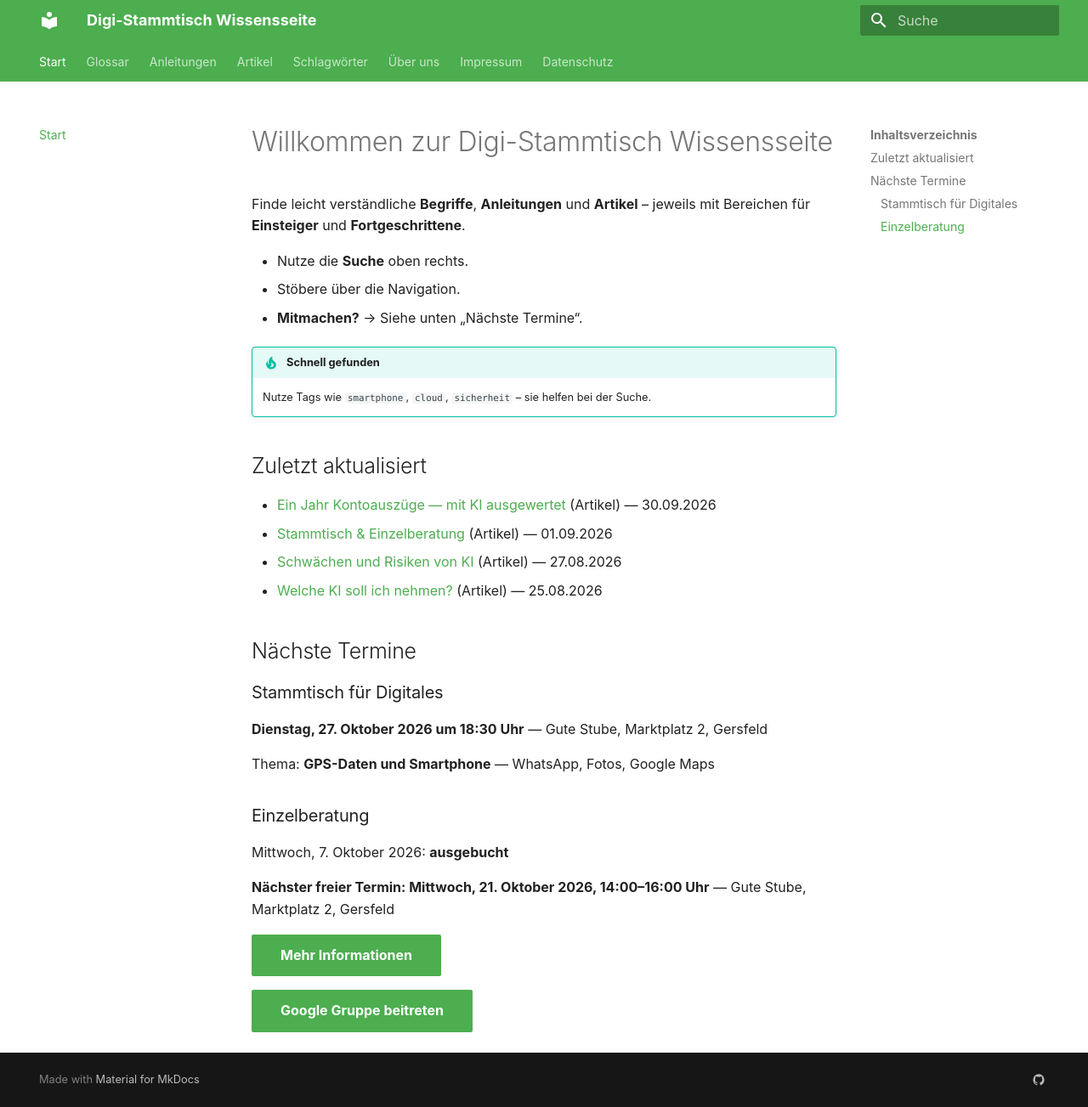
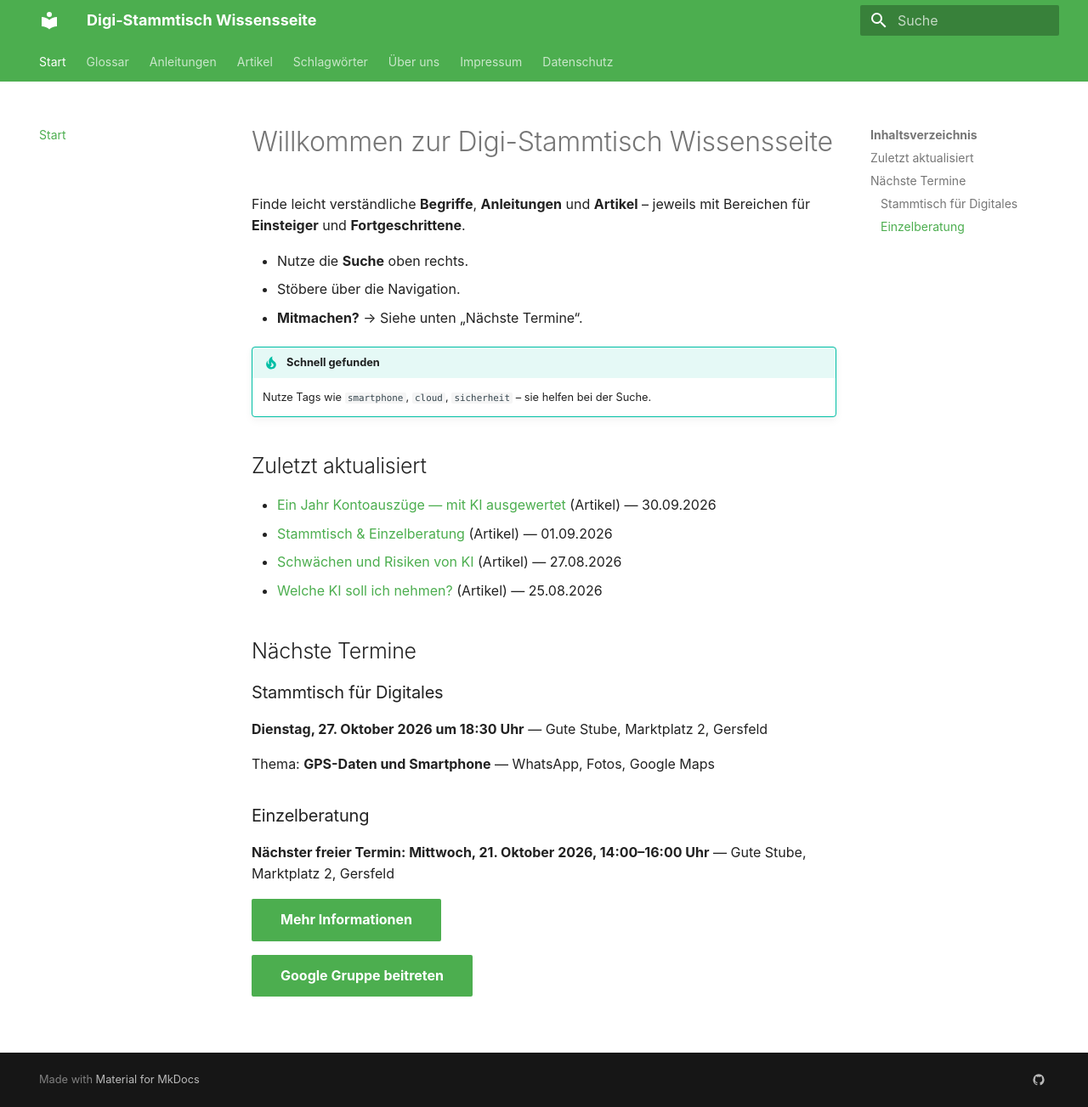
Before and after one commit to ralphmueller/digi-wissensdatenbank, an MkDocs documentation site: the page built from docs/index.md, in a window 1280 px wide and 1303 px high. Shown: the whole window at 85% size. Built offline with MkDocs 1.6.1 and Material for MkDocs 9.7.7, drawn with Linux system fonts in a browser that asks for light colours.

Commit message:
Startseite: vergangenen Einzelberatungstermin 07.10. entfernt (#8)
Co-authored-by: Claude Opus 5.5 <noreply@anthropic.com>

```diff
--- a/docs/index.md
+++ b/docs/index.md
@@ -25,8 +25,6 @@ Thema: **GPS-Daten und Smartphone** — WhatsApp, Fotos, Google Maps
 
 ### Einzelberatung
 
-Mittwoch, 7. Oktober 2026: **ausgebucht**
-
 **Nächster freier Termin: Mittwoch, 21. Oktober 2026, 14:00–16:00 Uhr** — Gute Stube, Marktplatz 2, Gersfeld
 
 [Mehr Informationen](03-artikel/stammtisch-und-einzelberatung.md){ .md-button .md-button--primary }
```
